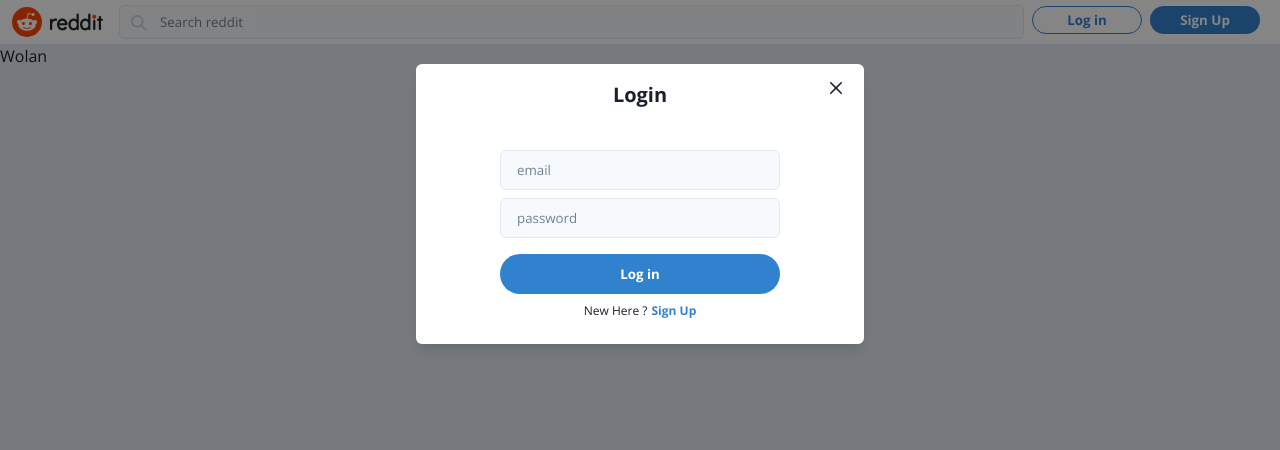
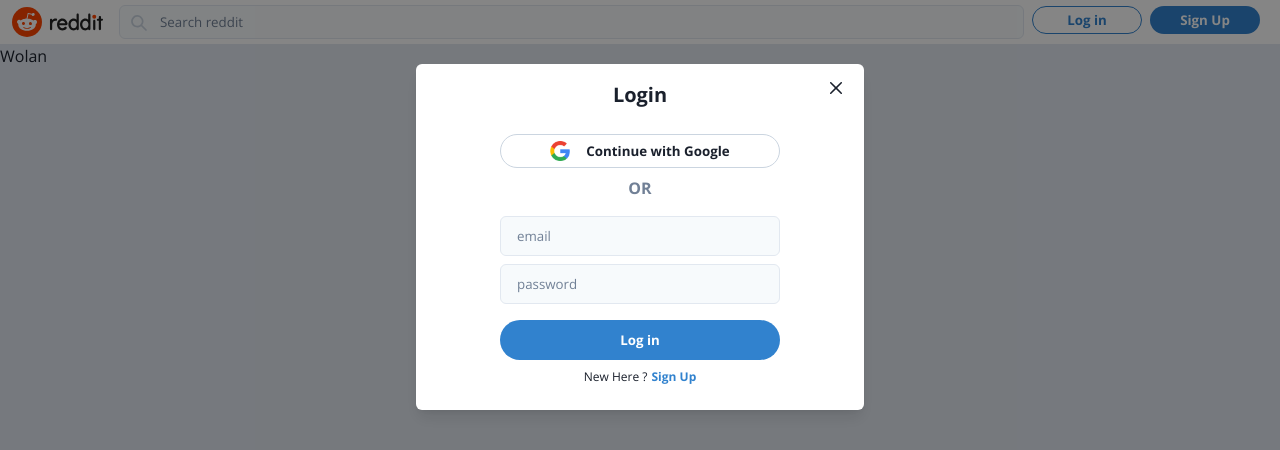
Before and after one commit to DevShasa/reddit_clone, a Next.js app: page / in a window 1280 px wide. Both pictures are taken after a click on the button "Log in". Shown: the top 450 px of the page. Built offline with nearby package versions, Linux system fonts and the light colour scheme.

Commit message:
Modal complete

```diff
--- a/src/components/Modal/Auth/AuthModal.tsx
+++ b/src/components/Modal/Auth/AuthModal.tsx
@@ -7,9 +7,11 @@
 	ModalContent,
 	ModalHeader,
 	ModalOverlay,
+	Text,
 } from "@chakra-ui/react";
 import { useRecoilState } from "recoil";
 import AuthInputs from "./AuthInputs";
+import OauthButtons from "./OauthButtons";
 
 const AuthModal = () => {
 	const [modalState, setModalState] = useRecoilState(authModalState);
@@ -36,7 +38,7 @@
 					flexDirection="column"
 					alignItems="center"
 					justifyContent="center"
-                    pb={6}
+					pb={6}
 				>
 					<Flex
 						direction="column"
@@ -45,7 +47,10 @@
 						width="70%"
 						//border="1px solid red"
 					>
-						{/* <OauthButtons /> */}
+						<OauthButtons />
+						<Text color="gray.500" fontWeight="700">
+							OR
+						</Text>
 						<AuthInputs />
 						{/* <ResetPassword /> */}
 					</Flex>
--- /dev/null
+++ b/src/components/Modal/Auth/OauthButtons.tsx
@@ -0,0 +1,20 @@
+import { Flex, Button, Image } from '@chakra-ui/react'
+import React from 'react'
+
+const OauthButtons = () => {
+    return (
+        <Flex direction="column" width="100%">
+            <Button variant="oauth" mb={2}>
+                <Image
+                    src="/images/googlelogo.png"
+                    alt="google"
+                    height="20px"
+                    mr={4}
+                    />
+                Continue with Google
+            </Button>
+        </Flex>
+    )
+}
+
+export default OauthButtons
--- a/src/components/Modal/Auth/Signup.tsx
+++ b/src/components/Modal/Auth/Signup.tsx
@@ -4,16 +4,17 @@
 import { useSetRecoilState } from "recoil";
 
 const Signup = () => {
-	const [loginForm, setLoginForm] = useState({
+	const [signupForm, setSignupForm] = useState({
 		email: "",
 		password: "",
+        confirmPassword:""
 	});
 
 	const setAuthModalState = useSetRecoilState(authModalState);
 
 	const onChange = (e: React.ChangeEvent<HTMLInputElement>) => {
 		// update the form state
-		setLoginForm((prev) => ({
+		setSignupForm((prev) => ({
 			...prev,
 			[e.target.name]: e.target.value,
 		}));
@@ -22,7 +23,7 @@
 	// firebase logic
 	const onSubmit = (e: React.FormEvent<HTMLFormElement>) => {
 		e.preventDefault();
-		console.log("LOG IN FORM", loginForm);
+		console.log("LOG IN FORM", signupForm);
 		setAuthModalState((prev) => ({
 			...prev,
 			open: false,
@@ -75,12 +76,33 @@
 				}}
 				bg="gray.50"
 			/>
-
+			<Input
+				required
+				name="confirmPassword"
+				placeholder="Confirm Password"
+				type="password"
+				mb={2}
+				onChange={onChange}
+				fontSize="10pt"
+				_placeholder={{ color: "gray.500" }}
+				_hover={{
+					bg: "white",
+					border: "1px solid",
+					borderColor: "blue.500",
+				}}
+				_focus={{
+					outline: "none",
+					bg: "white",
+					border: "1px solid",
+					borderColor: "blue.500",
+				}}
+				bg="gray.50"
+			/>
 			<Button type="submit" width="100%" my={2}>
 				Log in
 			</Button>
 			<Flex fontSize="9pt" justifyContent="center">
-				<Text mr={1}>Have an account ?</Text>
+				<Text mr={1}>Already a redditor?</Text>
 				<Text
 					color="blue.500"
 					fontWeight={700}
@@ -92,7 +114,7 @@
 						})
 					}
 				>
-					Login
+					LOG IN
 				</Text>
 			</Flex>
 		</form>
```
